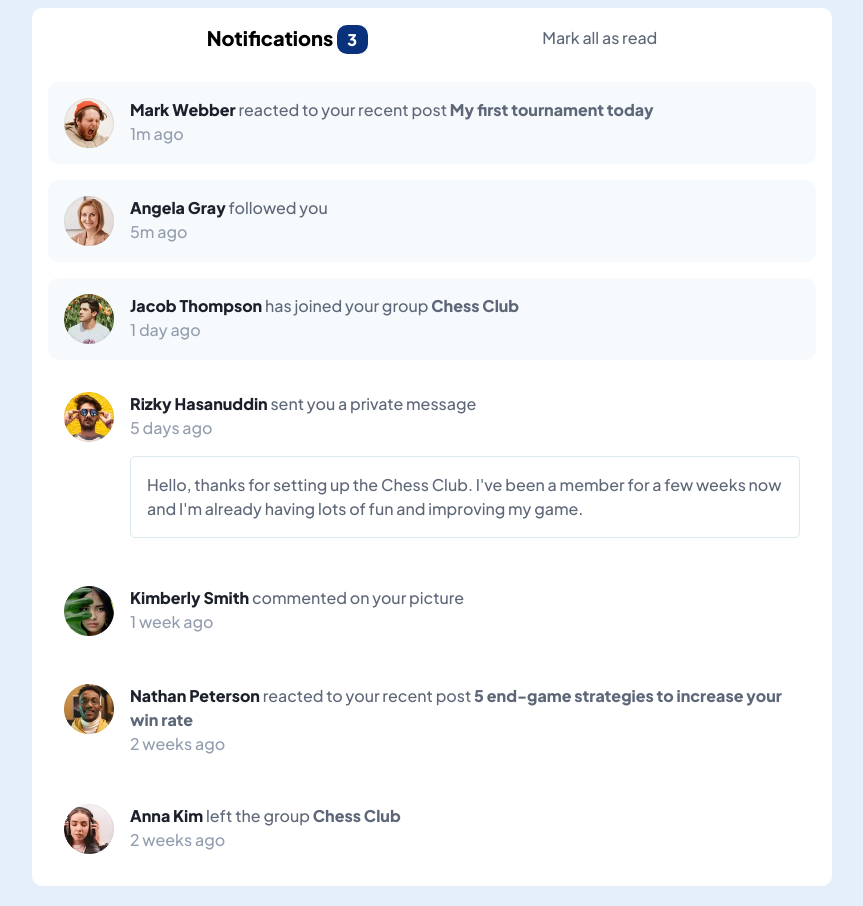
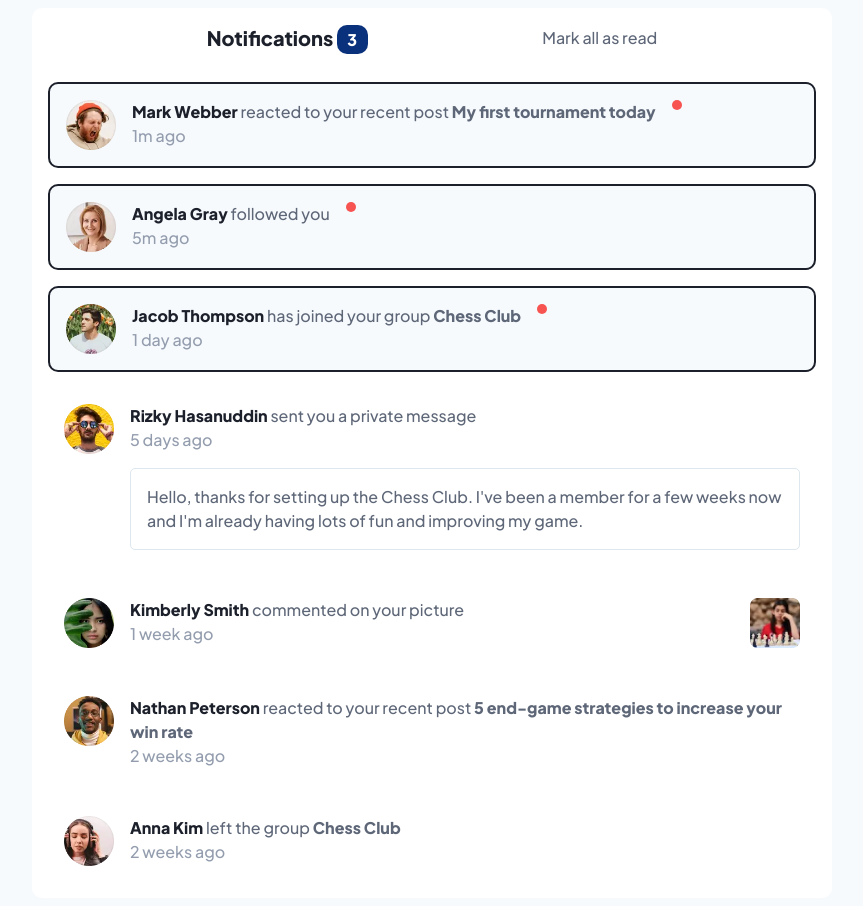
Before and after one commit to kelbri10/Frontend-Mentor-Notification-Page, a plain HTML site: page index.html in a window 1280 px wide. Shown: the whole page, without its empty margins (208-1071 px from the left). Drawn offline with Linux system fonts and the light colour scheme.

Commit message:
added red circles to new notifications

```diff
--- a/index.html
+++ b/index.html
@@ -30,7 +30,7 @@
     <section class="newNotification text__wrapper">
       <img src="/assets/images/avatar-mark-webber.webp" alt="mark webber profile picture">
 
-      <div>
+      <div class="text__container">
         <p><span class="post__author">Mark Webber</span> reacted to your recent post <a href="#" class="post__link">My first tournament today</a></p>
         <p class="post__time">1m ago</p>
       </div>
@@ -39,7 +39,7 @@
     <section class="newNotification text__wrapper">
       <img src="/assets/images/avatar-angela-gray.webp" alt="angela gray profile picture">
 
-      <div>
+      <div class="text__container">
         <p><span class="post__author">Angela Gray</span> followed you</p>
         <p class="post__time">5m ago</p>
       </div>
@@ -47,7 +47,8 @@
 
     <section class="newNotification text__wrapper">
       <img src="/assets/images/avatar-jacob-thompson.webp" alt="jacob thompson profile picture">
-      <div>
+      <div class="text__container">
+
         <p><span class="post__author">Jacob Thompson</span> has joined your group <a href="#" class="post__group">Chess Club</a></p>
         <p class="post__time">1 day ago</p>
       </div>
@@ -55,7 +56,7 @@
 
     <section class="text__wrapper">
       <img src="/assets/images/avatar-rizky-hasanuddin.webp" alt="rizky hasanuddin profile picture">
-      <div>
+      <div class="text__container">
         <p><span class="post__author">Rizky Hasanuddin</span> sent you a private message</p>
         <p class="post__time">5 days ago</p>
         <p class="message__container">
@@ -67,15 +68,18 @@
 
     <section class="text__wrapper">
       <img src="/assets/images/avatar-kimberly-smith.webp" alt="kimberly smith profile picture">
-      <div>
-        <p><span class="post__author">Kimberly Smith</span> commented on your picture</p>
-        <p class="post__time">1 week ago</p>
+      <div class="container">
+        <div class="text__container">
+          <p><span class="post__author">Kimberly Smith</span> commented on your picture</p>
+          <p class="post__time">1 week ago</p>
+        </div>
+        <img src="/assets/images/image-chess.webp" alt="girl looking at chess board">
       </div>
     </section>
 
     <section class="text__wrapper">
       <img src="/assets/images/avatar-nathan-peterson.webp" alt="nathan peterson profile picture">
-      <div>
+      <div class="text__container">
         <p><span class="post__author">Nathan Peterson</span> reacted to your recent post <a href="#" class="post__link">5 end-game strategies to increase your win rate</a></p>
         <p class="post__time">2 weeks ago</p>
       </div>
@@ -83,7 +87,7 @@
 
     <section class="text__wrapper">
       <img src="/assets/images/avatar-anna-kim.webp" alt="anna kim profile picture">
-      <div>
+      <div class="text__container">
         <p><span class="post__author">Anna Kim</span> left the group <a href="#" class="post__group">Chess Club</a></p>
         <p class="post__time">2 weeks ago</p>
       </div>
--- a/style.scss
+++ b/style.scss
@@ -24,7 +24,7 @@ $fw-veryBold: 800;
 
 body{
     min-height: 100vh;
-    background-color: $lightGrayBlue01;
+    background-color: $veryLightGrayBlue;
     display: flex;
     flex-direction: column;
     justify-content: center;
@@ -44,7 +44,7 @@ main{
 
         h1{
             font-size: 1.25rem;
-
+            color: $veryDarkBlue;
             span{
                 background-color: $blue;
                 color: $white;
@@ -80,6 +80,15 @@ section{
         &.newNotification{
             background-color: $veryLightGrayBlue;
             border-radius: 10px;
+            border: $veryDarkBlue 2px solid;
+            &::after{
+                content: '';
+                background-color: $red;
+                width: 10px;
+                height: 10px;
+                border-radius: 50%;
+
+            }
 
         }
         img{
@@ -87,7 +96,7 @@ section{
             object-fit: contain;
         }
 
-        div{
+        .text__container{
             display: flex;
             flex-direction: column;
             text-align: left;
@@ -98,9 +107,10 @@ section{
                 margin: 0;
                 line-height: 1.5;
                 .post__author{
-                    cursor: pointer;
+                    @extend %link;
                     color: $veryDarkBlue;
                     font-weight: $fw-veryBold;
+                    cursor: pointer;
                 }
                 a.post__link, a.post__group{
                     @extend %link;
@@ -108,6 +118,8 @@ section{
                     cursor: pointer;
                 }
             }
+
+
             p.post__time{
                 color: $grayBlue;
             }
@@ -123,6 +135,13 @@ section{
                 }
             }
         }
+
+        .container{
+            display: flex;
+            flex-direction: row;
+            justify-content: space-between;
+            width: 100%;
+        }
     }
 
 }
```
Also changed, not shown: style.css, 1 other file.
